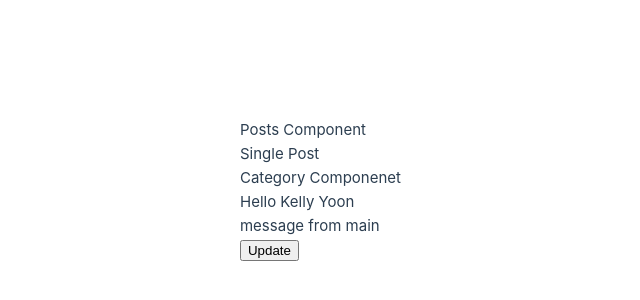
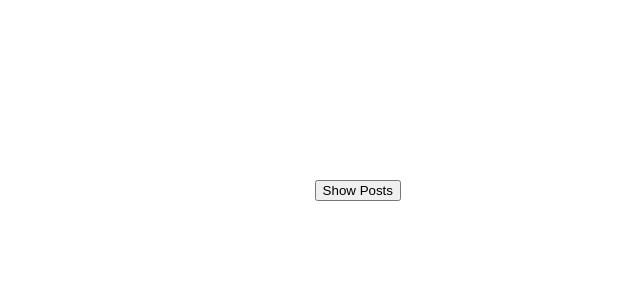
Before and after one commit to JeongAhYoon/vue_practice, a Vue app: page / in a window 1280 px wide. Shown: the part 90-390 px from the top of the page, without its empty margins (239-879 px from the left). Built offline with nearby package versions, Linux system fonts and the light colour scheme.

Commit message:
DefineAsyncComponent-basic

```diff
--- a/src/App.vue
+++ b/src/App.vue
@@ -1,8 +1,8 @@
 <template>
   <div>
-    <Posts >
+    <Posts v-if="showPost"> </Posts>
+    <div><button @click.prevent="showPost = !showPost">Show Posts</button></div>
 
-    </Posts>
     <!-- <SlotComponent v-slot="slotProps">
       <div>Hello World</div>
       <div>{{slotProps.text}}</div>
@@ -14,7 +14,7 @@
 
     <SlotComponent /> -->
     <!-- <SlotComponent> -->
-      <!-- <template v-slot:header="headerProps">
+    <!-- <template v-slot:header="headerProps">
         <h1>Header Content</h1>
         <div>Message: {{headerProps.message}}</div>
       </template>
@@ -22,11 +22,11 @@
         <div>Main Content</div>
         <div>Message: {{mainProps.message}}</div>
       </template> -->
-      <!-- <template>
+    <!-- <template>
         <div>Main Content</div>
       </template>
       <div>Main Content</div> -->
-      <!-- <template #footer="footerProps">
+    <!-- <template #footer="footerProps">
         <div>Footer Content</div>
         <div>Message: {{footerProps.message}}</div>
       </template> -->
@@ -63,7 +63,6 @@
 <PropsValidation :id="10" message="success" :updatedTitle="updateTitle" :person="person" />
 <PropsValidation :post="post" message="warning" :updatedTitle="updateTitle" :person="person" /> -->
     <div style="margin-top: 15rem"></div>
-
   </div>
 </template>
 
@@ -78,7 +77,15 @@
 //     }
 // }
 import CounterComponent from "./components/Counter.vue"; //change it locally
-import { onBeforeUpdate, onMounted, onUpdated, ref, reactive, provide } from "vue";
+import {
+  onBeforeUpdate,
+  onMounted,
+  onUpdated,
+  ref,
+  reactive,
+  provide,
+  defineAsyncComponent,
+} from "vue";
 import Person from "./components/Person.js";
 import SinglePost from "./components/SinglePost.vue";
 import PropsValidation from "./components/PropsValidation.vue";
@@ -88,15 +95,15 @@ import UserName from "./components/UserName.vue";
 import MyButton from "./components/MyButton.vue";
 import BaseButton from "./components/baseButton.vue";
 import SlotComponent from "./components/SlotComponent.vue";
-import Posts from "./components/Posts.vue";
-
-
+// import Posts from "./components/Posts.vue";
+const Posts = defineAsyncComponent(() => import("./components/Posts.vue"));
+const showPost = ref(false);
 
 const message = ref("Hello Kelly Yoon");
 const updateMessage = () => {
-  message.value = "Updated Message From Parent"
-}
-provide('message', {message, updateMessage});
+  message.value = "Updated Message From Parent";
+};
+provide("message", { message, updateMessage });
 
 const firstName = ref("Kelly");
 const lastName = ref("Yoon");
```
